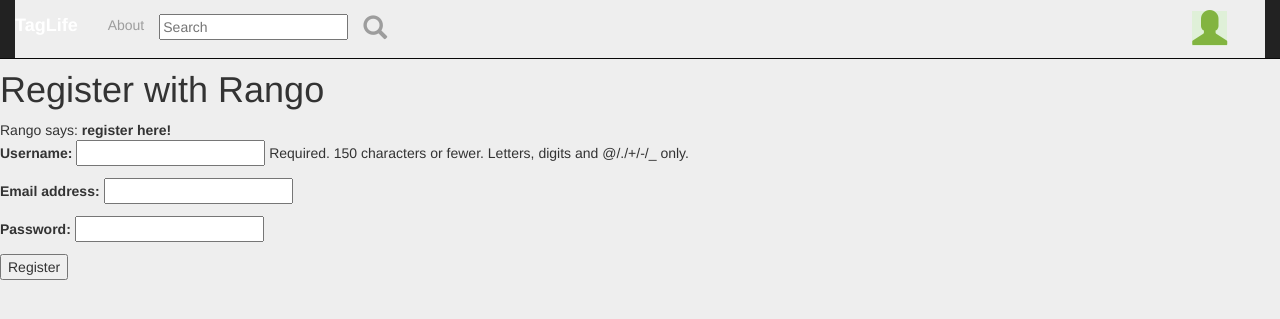
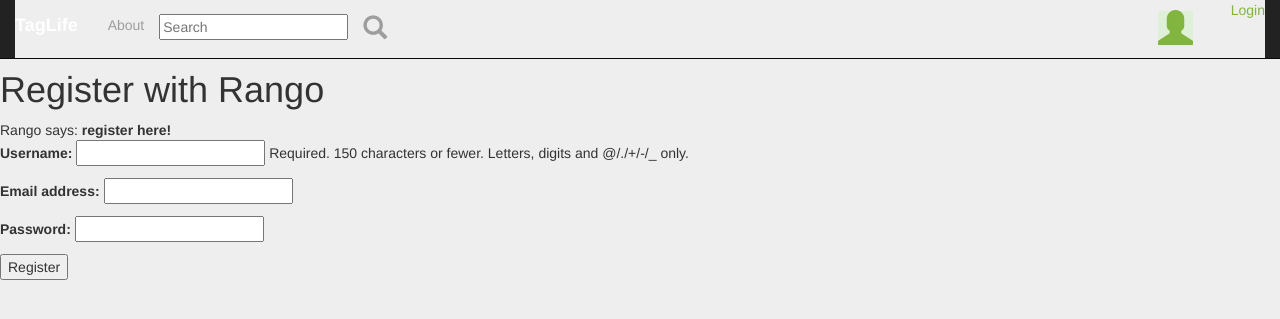
Before and after one commit to bounswe/bounswe2016group10, a Django app: page /register/ in a window 1280 px wide. Shown: the top 319 px of the page. Run offline with Django 3.2, Linux system fonts and the light colour scheme; some libraries are stand-ins or nearby versions.

Commit message:
register base adding

```diff
--- a/TagLifeBackend/TagLifeFrontend/templates/register.html
+++ b/TagLifeBackend/TagLifeFrontend/templates/register.html
@@ -17,7 +17,6 @@
         <script src="https://ajax.googleapis.com/ajax/libs/jquery/1.12.3/jquery.min.js"></script>
 
     </head>
-
     <body>
             <nav class="navbar navbar-inverse navbar-fixed-top">
                 <div class="container-fluid">
@@ -39,10 +38,16 @@
 
                             </li>
                             <li style="float: right;">
-
+                                {% if user.is_authenticated %}
+                                    <span style="align-content: center;"> Hello {{user.username}}</span>
+                                {% endif %}
                             </li>
                         </ul>
-
+                        {% if user.is_authenticated %}
+                        <span class="pull-right" style="text-align: center; "><a href="/logout/"> Logout</a></span>
+                        {% else %}
+                        <span class="pull-right" style="text-align: center; "><a href="/login/"> Login</a></span>
+                        {% endif %}
                         <a href="#3">
                                 <span  class="glyphicon glyphicon-user bg-success pull-right" style="font-size:2.5em; margin-top: 10px; margin-right: 1cm"></span></a>
 
@@ -52,7 +57,6 @@
             </nav>
 
     </body>
-
     <body>
         <h1>Register with Rango</h1>
 
```
